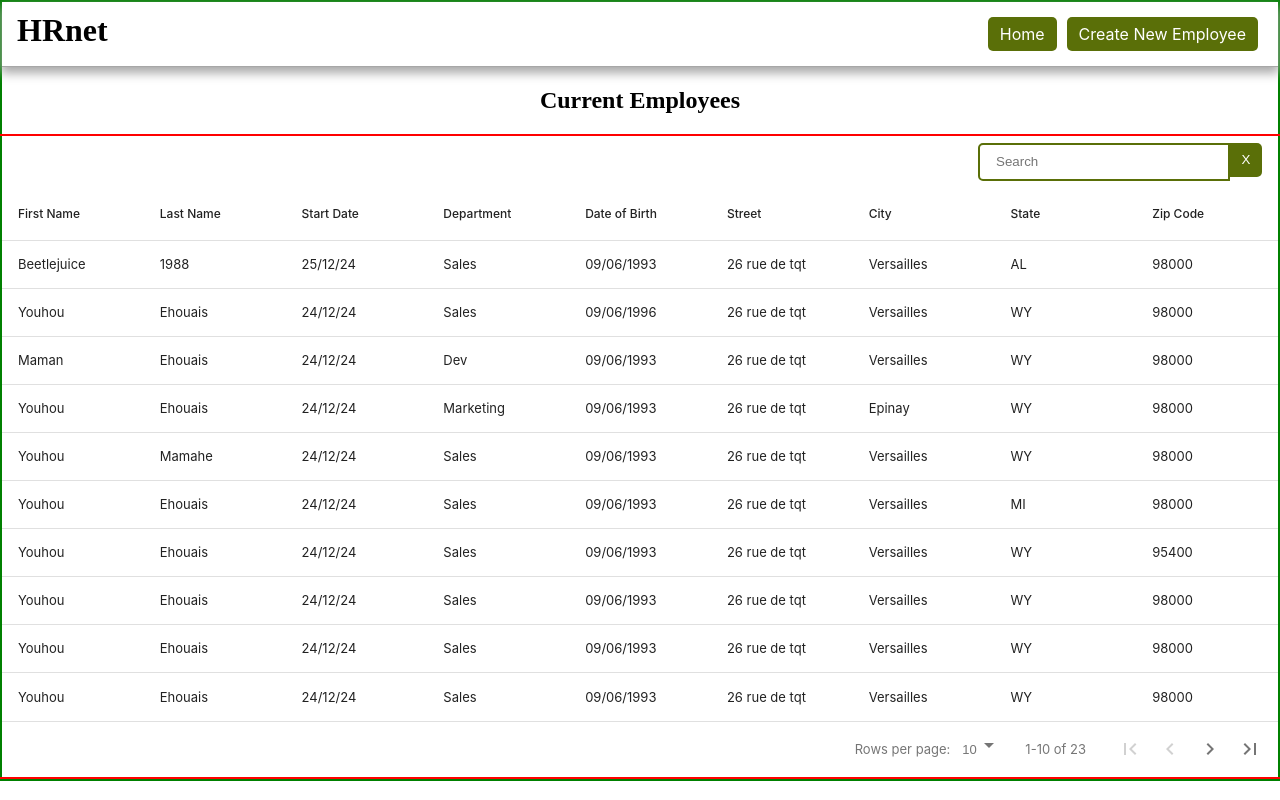
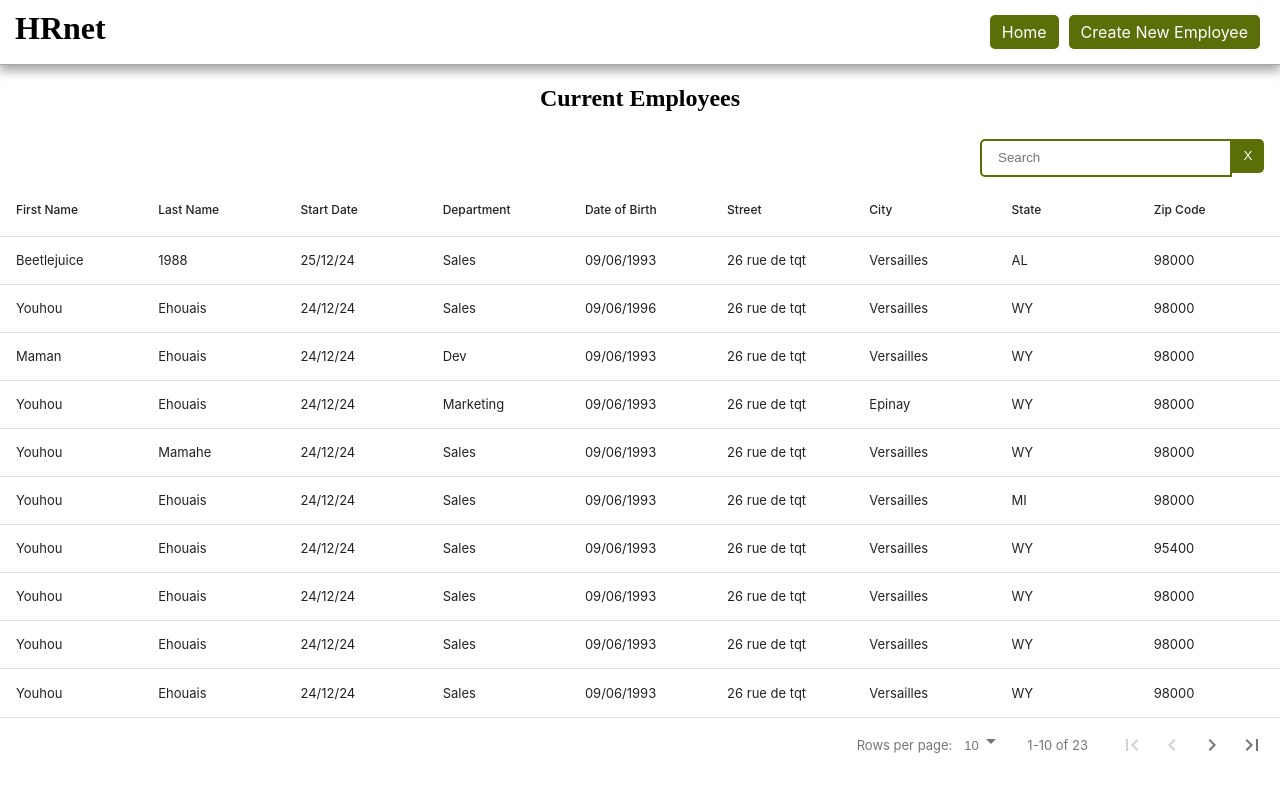
Before and after one commit to barthRachel/hrnet, a React (Create React App) app: page /list in a window 1280 px wide. Shown: the top 800 px of the page. Built offline with nearby package versions, Linux system fonts and the light colour scheme; a web font is replaced by a local one.

Commit message:
MAJ - Correction style

```diff
--- a/src/css/ListEmployee.css
+++ b/src/css/ListEmployee.css
@@ -1,9 +1,4 @@
-.main-listEmployee {
-    border: 2px solid green;
-}
-
 .employee-list-wrapper {
-    border: 2px solid red;
     width: 100%;
     padding: 0 30px;
 }
```
